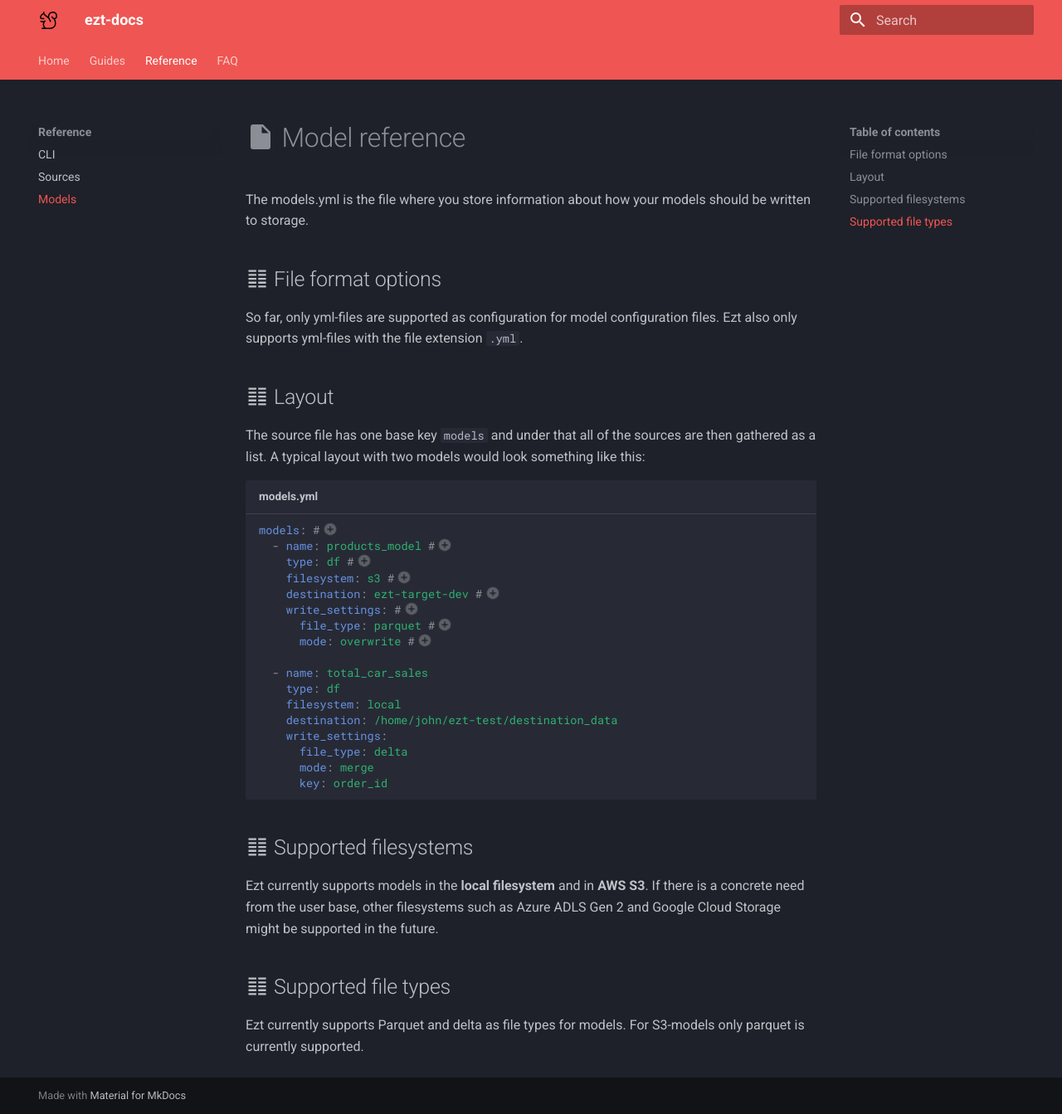
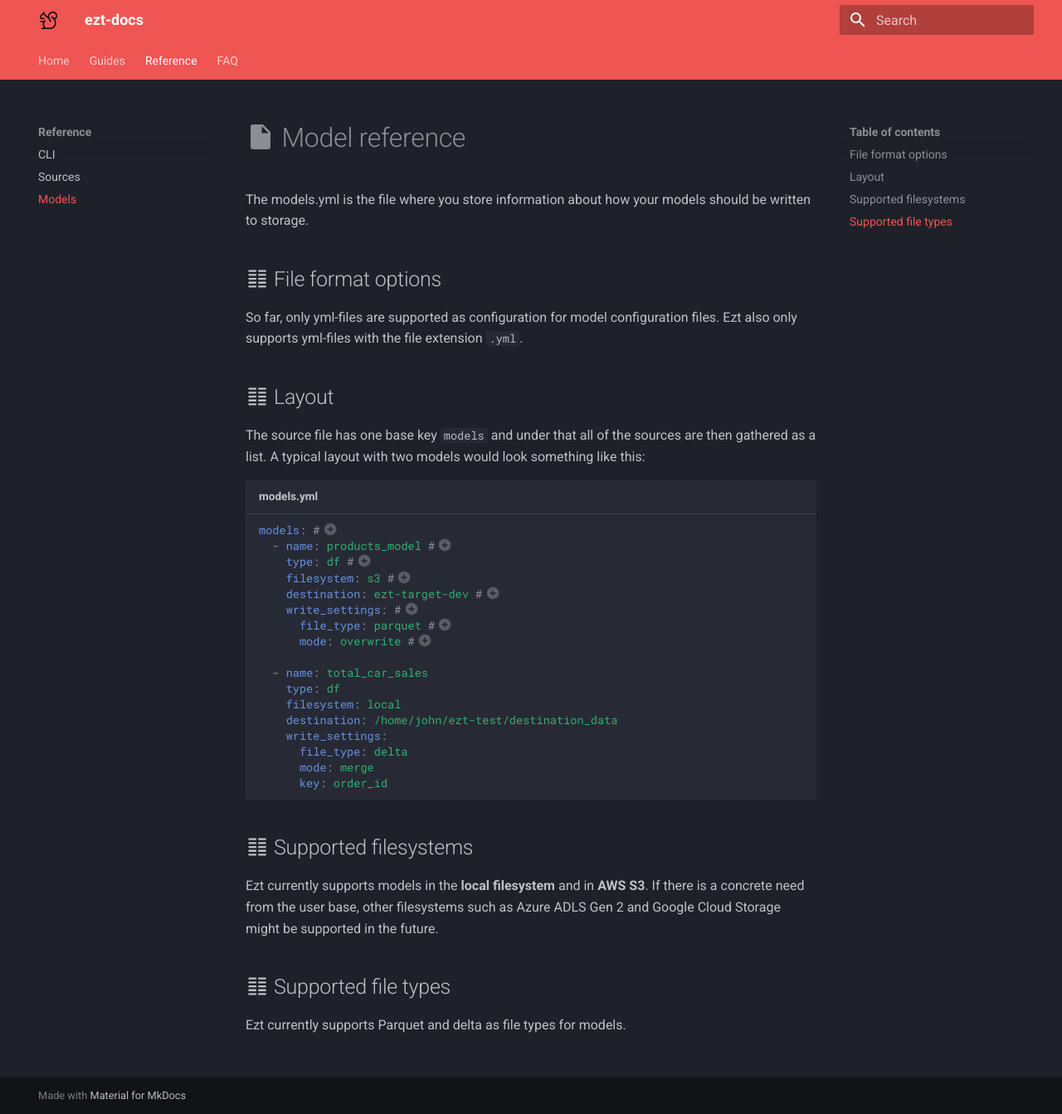
Before and after one commit to ez-transform/ezt-core, an MkDocs documentation site: the page built from docs/pages/reference/models.md, in a window 1280 px wide and 1343 px high. Shown: the whole window at 83% size. Built offline with MkDocs 1.6.1 and Material for MkDocs 9.7.7, drawn with Linux system fonts in a browser that asks for light colours.

Commit message:
Updated so that delta-sources can be used and updated documentation

```diff
--- a/docs/pages/reference/models.md
+++ b/docs/pages/reference/models.md
@@ -42,7 +42,7 @@
 
 6. This key is **required** and the value is an object with the keys `file_type` and `mode`.
 
-7. This key is **required** and tells ezt how to persist the model. For S3-models, only parquet is supported at the moment. Local filesystem models supports ´parquet´ and ´delta´.
+7. This key is **required** and tells ezt how to persist the model. Values ´parquet´ and ´delta´ are supported at the moment, and more will potentially be added in the future.
 
 8. This key is **required** and tells ezt if processed data should be appended, overwritten or merged. `merge` requires an additional key under `write_settings` named `merge_key` to specify on which column the merge-logic should be calculated.
 
@@ -52,4 +52,4 @@
 
 ## :material-format-columns: Supported file types
 
-Ezt currently supports Parquet and delta as file types for models. For S3-models only parquet is currently supported.
+Ezt currently supports Parquet and delta as file types for models.
```
Also changed, not shown: docs/index.md (+1 -1 lines), docs/pages/guides/model_creation.md (+1 -1 lines), docs/pages/guides/register_source.md (+1 -1 lines), 1 other file.
